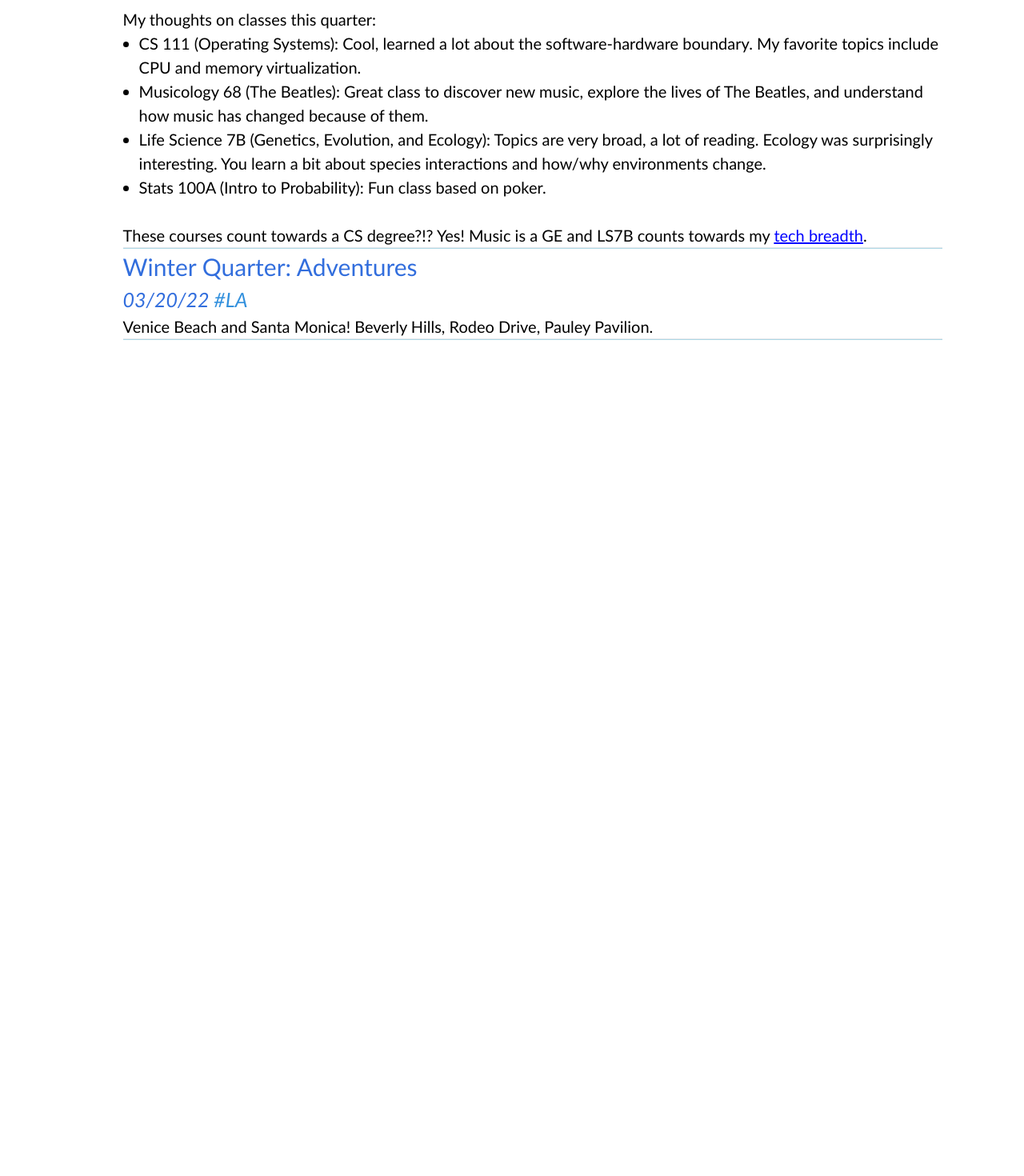
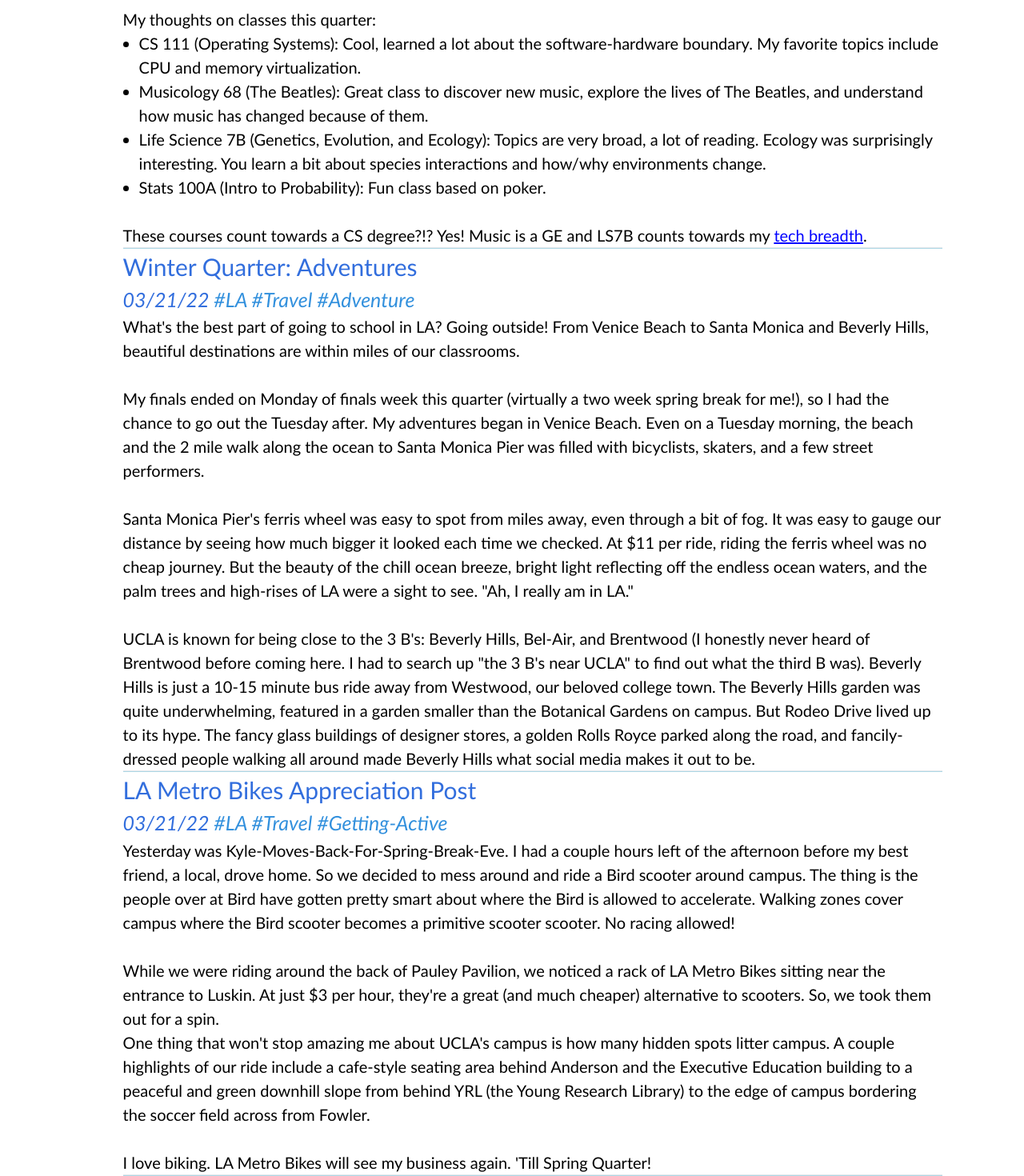
Before and after one commit to Kyle-Pu/Kyle-Pu.github.io, a React (Create React App) app: page /Blog in a window 1280 px wide. Shown: the part 326-1796 px from the top of the page at 80% size. Before the commit the page ends 892 px from the top, so only its background shows below. Built offline with nearby package versions, Linux system fonts and the light colour scheme.

Commit message:
Blogging

```diff
--- a/src/components/Blog/blogposts.js
+++ b/src/components/Blog/blogposts.js
@@ -23,12 +23,33 @@ let blogposts = [
 
     {
         title: ["Winter Quarter: Adventures"],
-        date: "03/20/22",
-        tags: ["LA"],
+        date: "03/21/22",
+        tags: ["LA", "Travel", "Adventure"],
         content:
         <div>
-            Venice Beach and Santa Monica!
-            Beverly Hills, Rodeo Drive, Pauley Pavilion.
+            What's the best part of going to school in LA? Going outside! From Venice Beach to Santa Monica and Beverly Hills, beautiful destinations are within miles of our classrooms.
+            <br/><br/>
+            My finals ended on Monday of finals week this quarter (virtually a two week spring break for me!), so I had the chance to go out the Tuesday after. My adventures began in Venice Beach. Even on a Tuesday morning, the beach and the 2 mile walk along the ocean to Santa Monica Pier was filled with bicyclists, skaters, and a few street performers.
+            <br/><br/>
+            Santa Monica Pier's ferris wheel was easy to spot from miles away, even through a bit of fog. It was easy to gauge our distance by seeing how much bigger it looked each time we checked. At $11 per ride, riding the ferris wheel was no cheap journey. But the beauty of the chill ocean breeze, bright light reflecting off the endless ocean waters, and the palm trees and high-rises of LA were a sight to see. "Ah, I really am in LA."
+            <br/><br/>
+            UCLA is known for being close to the 3 B's: Beverly Hills, Bel-Air, and Brentwood (I honestly never heard of Brentwood before coming here. I had to search up "the 3 B's near UCLA" to find out what the third B was). Beverly Hills is just a 10-15 minute bus ride away from Westwood, our beloved college town. The Beverly Hills garden was quite underwhelming, featured in a garden smaller than the Botanical Gardens on campus. But Rodeo Drive lived up to its hype. The fancy glass buildings of designer stores, a golden Rolls Royce parked along the road, and fancily-dressed people walking all around made Beverly Hills what social media makes it out to be.
+        </div>
+    },
+
+    {
+        title: "LA Metro Bikes Appreciation Post",
+        date: "03/21/22",
+        tags: ["LA", "Travel", "Getting-Active"],
+        content:
+        <div>
+            Yesterday was Kyle-Moves-Back-For-Spring-Break-Eve. I had a couple hours left of the afternoon before my best friend, a local, drove home. So we decided to mess around and ride a Bird scooter around campus. The thing is the people over at Bird have gotten pretty smart about where the Bird is allowed to accelerate. Walking zones cover campus where the Bird scooter becomes a primitive scooter scooter. No racing allowed!
+            <br/><br/>
+            While we were riding around the back of Pauley Pavilion, we noticed a rack of LA Metro Bikes sitting near the entrance to Luskin. At just $3 per hour, they're a great (and much cheaper) alternative to scooters. So, we took them out for a spin.
+            <br></br>
+            One thing that won't stop amazing me about UCLA's campus is how many hidden spots litter campus. A couple highlights of our ride include a cafe-style seating area behind Anderson and the Executive Education building to a peaceful and green downhill slope from behind YRL (the Young Research Library) to  the edge of campus bordering the soccer field across from Fowler.
+            <br/><br/>
+            I love biking. LA Metro Bikes will see my business again. 'Till Spring Quarter!
         </div>
     }
 ]
```
